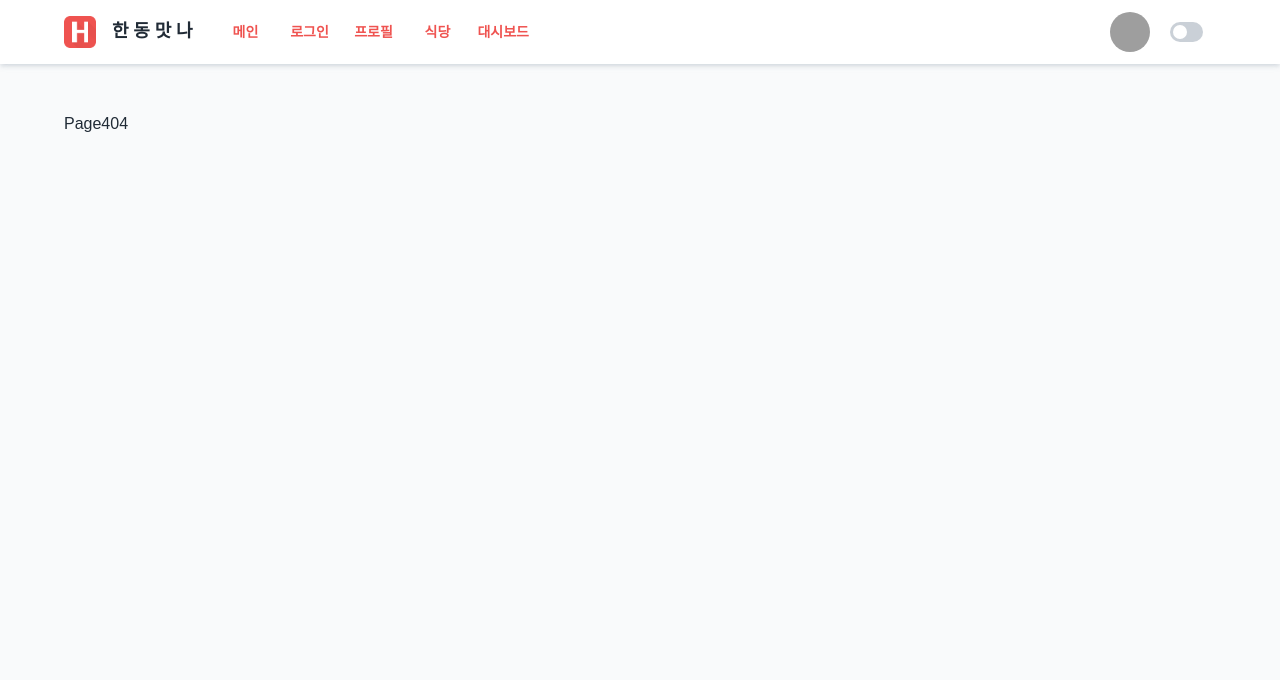
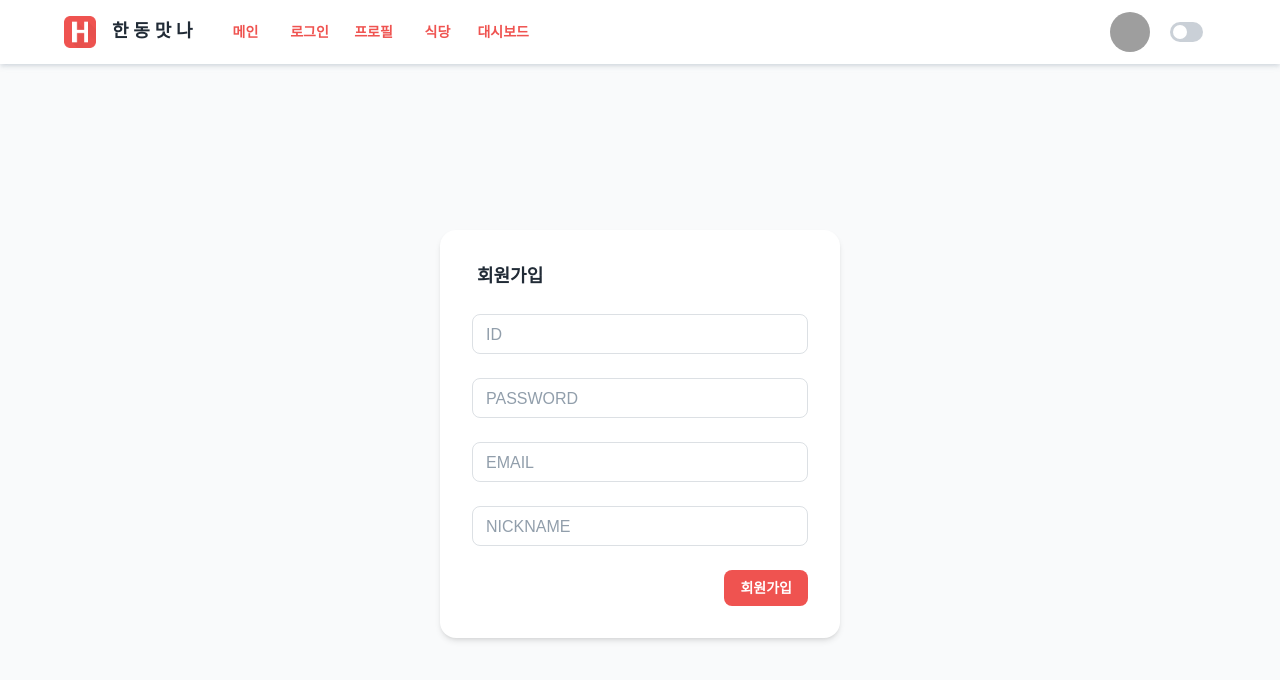
Before and after one commit to hgu-webcamp5/food-handong-front, a React (Create React App) app: page /login/addform in a window 1280 px wide. Shown: the top 680 px of the page. Built offline with nearby package versions, Linux system fonts and the light colour scheme; grey boxes are pictures that could not be loaded.

Commit message:
회원가입 페이지 추가

```diff
--- a/src/Router.js
+++ b/src/Router.js
@@ -8,6 +8,7 @@ import Main from './pages/Main';
 import Page404 from './pages/Page404';
 import Profile from './pages/Profile';
 import Restaurant from './pages/Restaurant';
+import Addform from './pages/Login/Addform';
 
 export const Container = styled(MuiContainer)(({ theme }) => ({
   paddingTop: theme.mixins.toolbar.minHeight * 2,
@@ -21,6 +22,7 @@ function Router() {
         <Routes>
           <Route path="/" element={<Main />} />
           <Route path="/login" element={<Login />} />
+          <Route path='/login/addform' element={<Addform />} />
           <Route path="/profile" element={<Profile />} />
           <Route path="/restaurant/:id" element={<Restaurant />} />
           <Route path="/dashboard" element={<Dashboard />} />
--- /dev/null
+++ b/src/pages/Login/Addform.js
@@ -0,0 +1,72 @@
+import * as React from 'react';
+
+import { Box, Button, Paper, TextField, Typography } from '@mui/material';
+
+import { Link } from 'react-router-dom';
+
+import styles from './Login.module.css';
+
+function Addform() {
+  return (
+    <>
+      <Box className={styles.root}>
+        <Paper className={styles.container}>
+          <Typography className={styles.title} variant="h6">
+            회원가입
+          </Typography>
+          <TextField
+            className={styles.textField}
+            // disabled
+            // value={user.email}
+            label="ID"
+            placeholder="아이디를 입력하세요"
+            color="secondary"
+            size="small"
+            fullWidth
+          />
+          <TextField
+            className={styles.textField}
+            // value={newDisplayName}
+            // onChange={(e) => setNewDisplayName(e.target.value)}
+            label="PASSWORD"
+            placeholder="비밀번호를 입력하세요"
+            color="secondary"
+            size="small"
+            fullWidth
+          />
+          <TextField
+            className={styles.textField}
+            // value={newDisplayName}
+            // onChange={(e) => setNewDisplayName(e.target.value)}
+            label="EMAIL"
+            placeholder="이메일을 입력하세요"
+            color="secondary"
+            size="small"
+            fullWidth
+          />
+          <TextField
+            className={styles.textField}
+            // value={newDisplayName}
+            // onChange={(e) => setNewDisplayName(e.target.value)}
+            label="NICKNAME"
+            placeholder="별명을 입력하세요"
+            color="secondary"
+            size="small"
+            fullWidth
+          />
+          <Box className={styles.submitBtnContainer}>
+            <Button
+              // onClick={saveProfile}
+              variant="contained"
+              color="primary"
+            >
+              회원가입
+            </Button>
+          </Box>
+        </Paper>
+      </Box>
+    </>
+  );
+}
+
+export default Addform;
```
